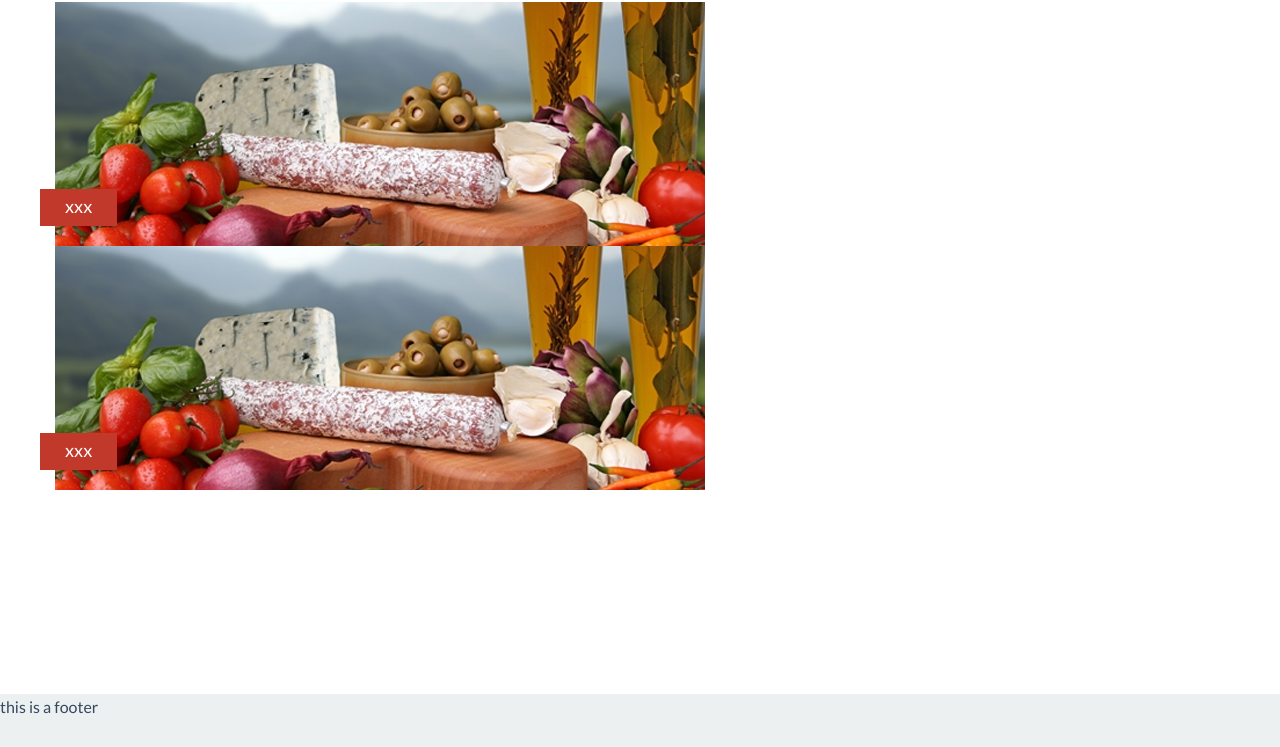
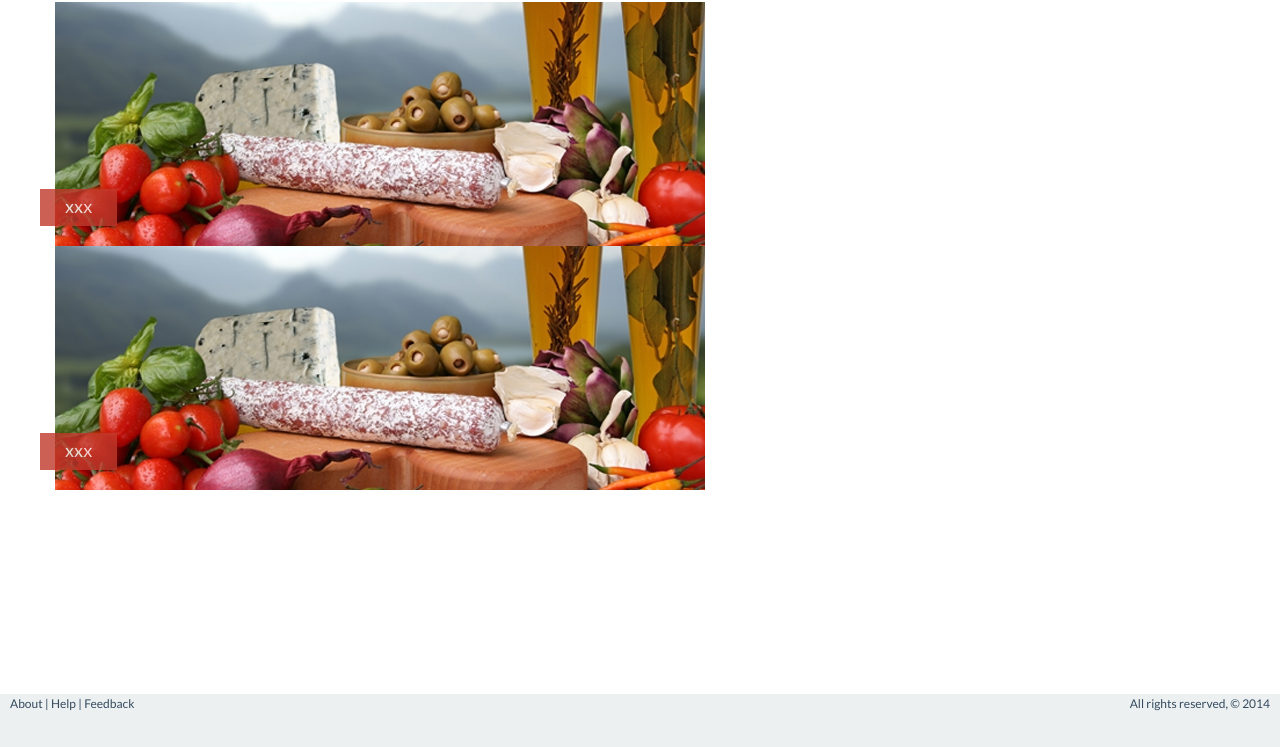
Before and after one commit to FadyKalo-zz/fare, a Django app: page /dietapp/ in a window 1280 px wide. Shown: the part 53-800 px from the top of the page. Run offline with Django 3.2, Linux system fonts and the light colour scheme; parts of the project's set-up code (start-up, migrations or seed data) failed here and were passed over; some libraries are stand-ins or nearby versions.

Commit message:
tiny updates to the sitestyle.css and main layout

```diff
--- a/fare_project_django/fare/dietapp/templates/layouts/main.html
+++ b/fare_project_django/fare/dietapp/templates/layouts/main.html
@@ -34,7 +34,10 @@
             </div>
             <div class="footer-container row">
                 <nav class="navbar navbar-default navbar-fixed-bottom">
-                    this is a footer
+                    <span class="copyright">All rights reserved, &copy; {% now 'Y' %}</span>
+                    <span class="footer-text">
+                        About | Help | Feedback
+                    </span>
                 </nav>
             </div>
         </div>
@@ -51,7 +54,6 @@
         <script src="{% static 'frameworks/flat-ui/js/flatui-radio.js' %}"></script>
         <script src="{% static 'frameworks/flat-ui/js/jquery.tagsinput.js' %}"></script>
         <script src="{% static 'frameworks/flat-ui/js/jquery.placeholder.js' %}"></script>
-
         {% block js_block %}{% endblock %}
     </body>
 </html>
--- a/fare_project_django/fare/static/css/sitestyle.css
+++ b/fare_project_django/fare/static/css/sitestyle.css
@@ -1,28 +1,34 @@
 .body-container {
     padding-top: 55px;
 }
-
 .navbar-inverse {
     background-color: #C0392B;
 }
-
 .img-overlay-label {
     position: absolute;
     bottom: 20px;
     left: 0px;
     padding: 3px 25px;
-    /*opacity: 0.8;opacity*/
+    opacity: 0.8;
     background-color: #C0392B;
 }
-
 .img-overlay-label .text {
     color: #FFF;
     opacity: 1;
 }
-
 .recipes_buttons {
     position: absolute;
     bottom: 0px;
     right: 15px;
     opacity: 0.8;
 }
+.footer-container .footer-text {
+    float: left;
+    margin-left: 10px;
+    font-size: 12px;
+}
+.footer-container .copyright {
+    float: right;
+    margin-right: 10px;
+    font-size: 12px;
+}
```
